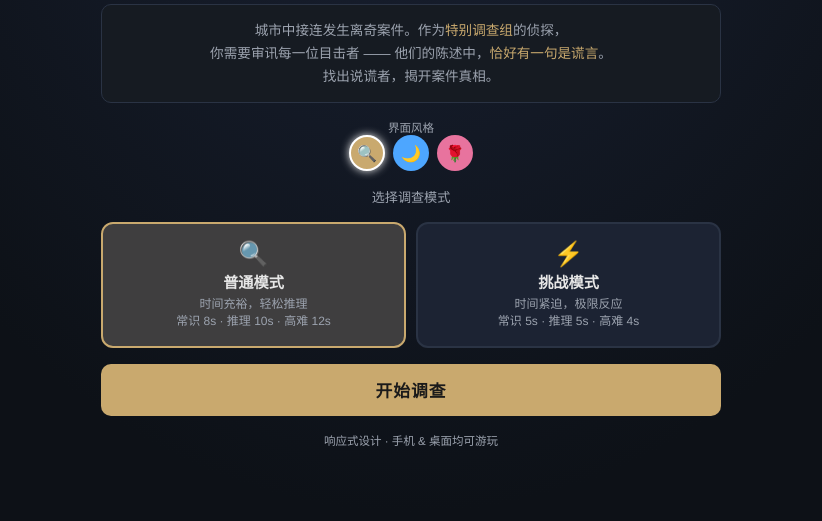
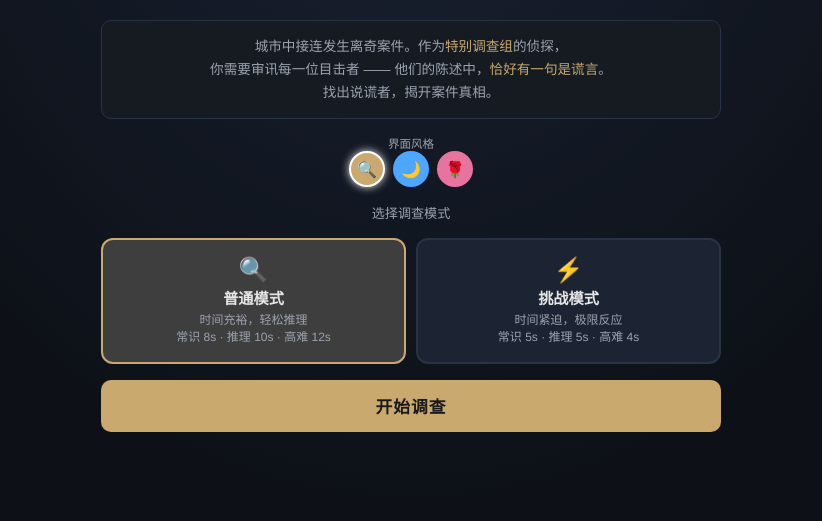
Before and after one commit to ajun-520/WhoIsLying, a plain HTML site: page index.html in a window 1280 px wide. Shown: the part 279-800 px from the top of the page, without its empty margins (229-1051 px from the left). Drawn offline with Linux system fonts and the light colour scheme.

Commit message:
移除首页底部冗余文字
Co-Authored-By: Claude Opus 4.7 <noreply@anthropic.com>

```diff
--- a/index.html
+++ b/index.html
@@ -402,7 +402,6 @@ function showStart(){
     </div>
 
     <button class="main-btn btn-accent" onclick="startGame()">开始调查</button>
-    <div style="text-align:center;color:var(--text2);font-size:0.72rem;">响应式设计 · 手机 & 桌面均可游玩</div>
   `);
 }
 
```
